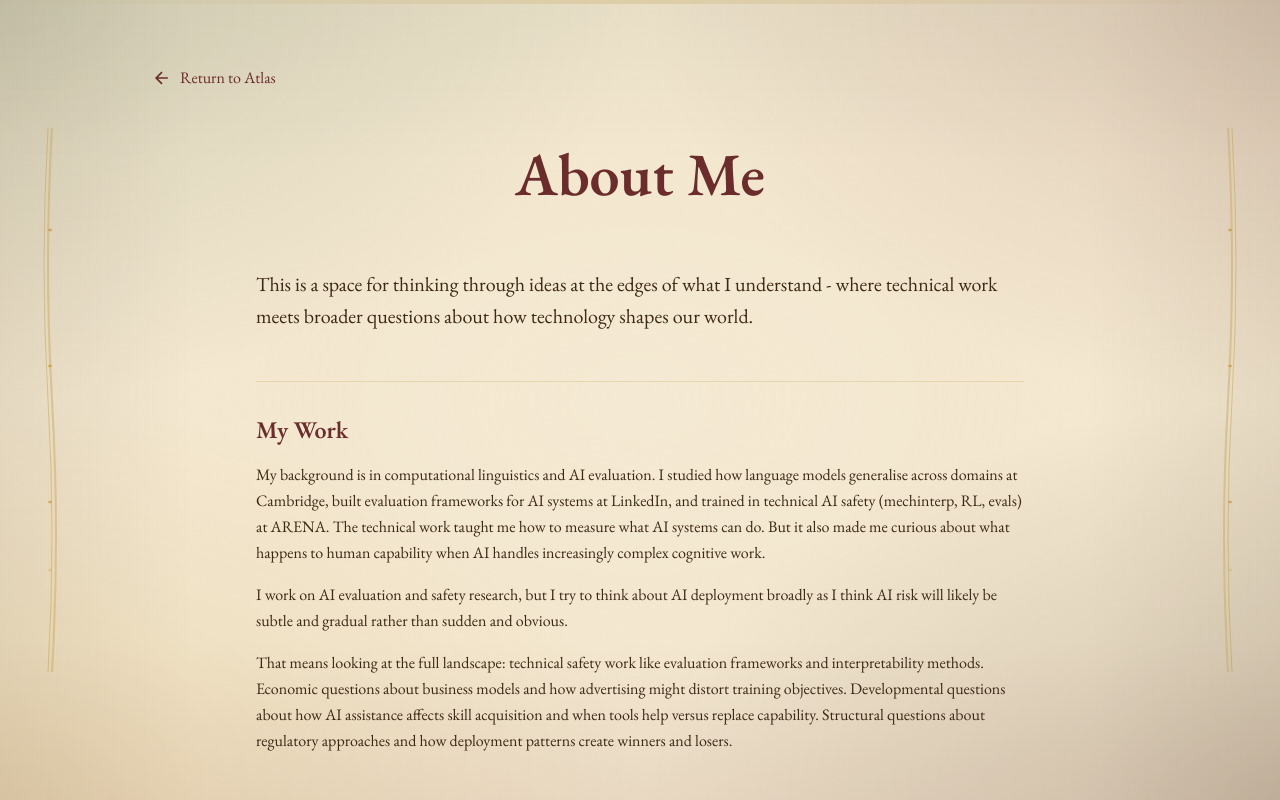
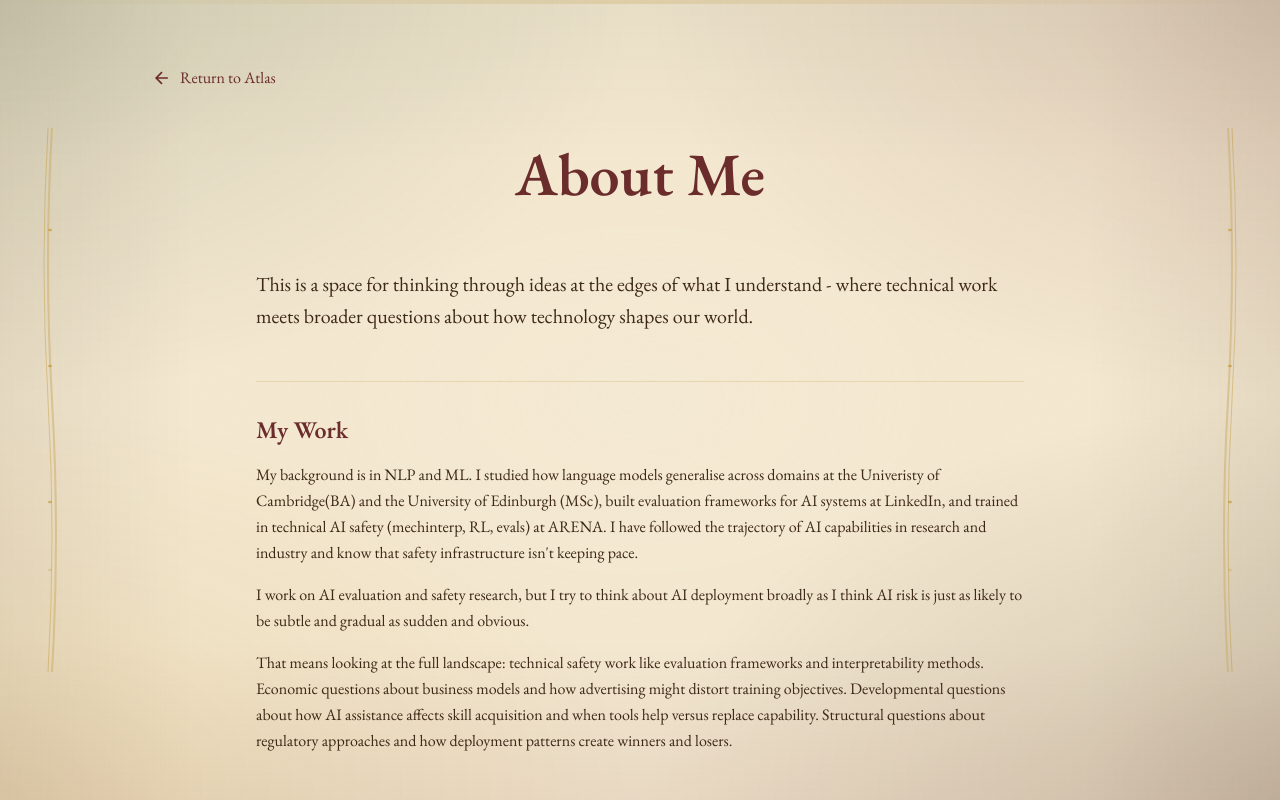
Before and after one commit to jacobdaviescam/The-Borderlands-Atlas, a Next.js app: page /about in a window 1280 px wide. Shown: the top 800 px of the page. Built offline with nearby package versions, Linux system fonts and the light colour scheme.

Commit message:
Changes to about section

```diff
--- a/app/about/page.tsx
+++ b/app/about/page.tsx
@@ -25,14 +25,12 @@ export default function AboutPage() {
               My Work
             </h2>
             <p className="leading-relaxed">
-              My background is in computational linguistics and AI evaluation. I studied how language
-              models generalise across domains at Cambridge, built evaluation frameworks for AI systems
-              at LinkedIn, and trained in technical AI safety (mechinterp, RL, evals) at ARENA. The
-              technical work taught me how to measure what AI systems can do. But it also made me curious
-              about what happens to human capability when AI handles increasingly complex cognitive work.
+              My background is in NLP and ML. I studied how language
+              models generalise across domains at the Univeristy of Cambridge(BA) and the University of Edinburgh (MSc), built evaluation frameworks for AI systems
+              at LinkedIn, and trained in technical AI safety (mechinterp, RL, evals) at ARENA. I have followed the trajectory of AI capabilities in research and industry and know that safety infrastructure isn't keeping pace.
             </p>
             <p className="leading-relaxed mt-4">
-              I work on AI evaluation and safety research, but I try to think about AI deployment broadly as I think AI risk will likely be subtle and gradual rather than sudden and obvious.
+              I work on AI evaluation and safety research, but I try to think about AI deployment broadly as I think AI risk is just as likely to be subtle and gradual as sudden and obvious.
             </p>
             <p className="leading-relaxed mt-4">
               That means looking at the full landscape: technical safety work like evaluation frameworks
```
